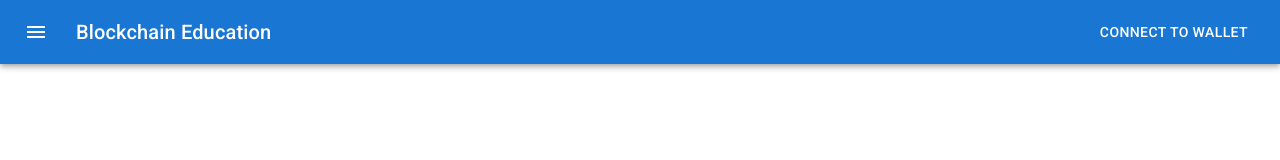
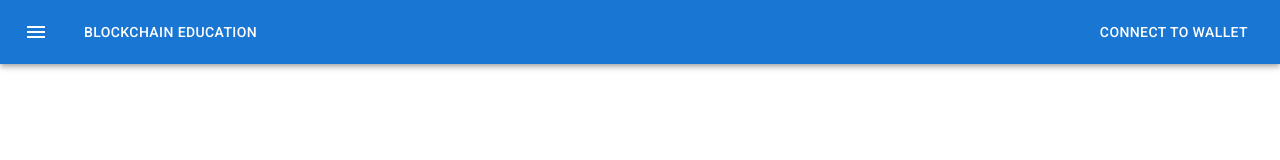
Before and after one commit to KyleStrout/Gator.sol, a React (Create React App) app: page /home in a window 1280 px wide. Shown: the top 160 px of the page. Built offline with nearby package versions, Linux system fonts and the light colour scheme.

Commit message:
navbar navigates to home page

```diff
--- a/src/components/LandingPage/LandingPage.js
+++ b/src/components/LandingPage/LandingPage.js
@@ -35,8 +35,7 @@
           }}
           variant="contained"
         >
-          {" "}
-          Start Course{" "}
+          Start Course
         </Button>
       </Box>
       <Box
--- a/src/components/Navbar/Navbar.js
+++ b/src/components/Navbar/Navbar.js
@@ -6,12 +6,14 @@
 import Button from "@mui/material/Button";
 import IconButton from "@mui/material/IconButton";
 import MenuIcon from "@mui/icons-material/Menu";
-
+import { Link } from "react-router-dom";
+import { useNavigate } from "react-router-dom";
 // const pages = []
 
 // const ResponsiveAppBar = () => {};
 
 export default function Navbar() {
+  let navigate = useNavigate();
   return (
     <Box sx={{ flexGrow: 1, height: "4rem" }}>
       <AppBar position="static">
@@ -26,7 +28,15 @@
             <MenuIcon />
           </IconButton>
           <Typography variant="h6" component="div" sx={{ flexGrow: 1 }}>
-            Blockchain Education
+            <Button
+              onClick={() => {
+                navigate("/home");
+              }}
+              variant="text"
+              color="inherit"
+            >
+              Blockchain Education
+            </Button>
           </Typography>
           <Button color="inherit">Connect to Wallet</Button>
         </Toolbar>
```
